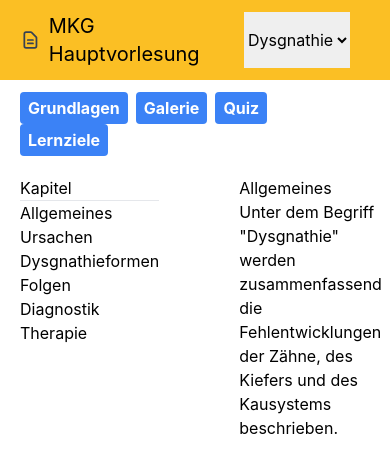
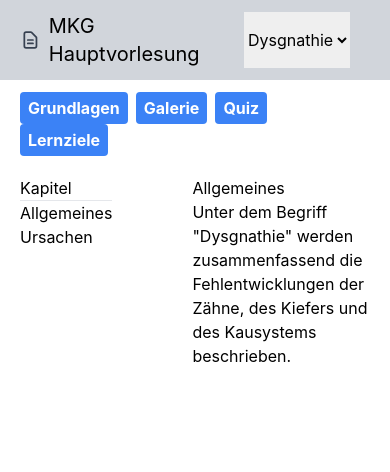
Before and after one commit to jonksc/LearnMedicine, a React (Create React App) app: page / in a window 390 px wide. Shown: the top 472 px of the page. Built offline with nearby package versions, Linux system fonts and the light colour scheme.

Commit message:
Refactor Grundlagen to load content dynamically

```diff
--- a/src/App.js
+++ b/src/App.js
@@ -1,8 +1,8 @@
 import React from 'react';
 import Navbar from './components/UI/Navbar';
-import Dysgnathie from './pages/dysgnathie/Grundlagen';
+import Dysgnathie from './pages/dysgnathie/Dysgnathie';
 import { useStore } from './Context';
-
+import Lkg from './pages/Lkg';
 
 function App() {
   const { topic } = useStore();
@@ -12,6 +12,7 @@ function App() {
       <Navbar />
       <div className="max-w-5xl mx-auto px-5">
         {topic === 'dysgnathie' && <Dysgnathie />}
+        {topic === 'lkg' && <Lkg />}
       </div>
     </div>
   );
--- a/src/components/UI/Modal.js
+++ b/src/components/UI/Modal.js
@@ -38,7 +38,7 @@ function Modal({ show, onClose, title, url }) {
             leaveFrom="opacity-100 translate-y-0 sm:scale-100"
             leaveTo="opacity-0 translate-y-4 sm:translate-y-0 sm:scale-95"
           >
-            <div className="inline-block align-bottom bg-white rounded-lg text-left overflow-hidden shadow-xl transform transition-all sm:my-8 sm:align-middle sm:max-w-lg sm:w-full">
+            <div className="inline-block align-bottom bg-white rounded-lg text-left overflow-hidden shadow-xl transform transition-all sm:my-8 sm:align-middle sm:max-w-5xl sm:w-full">
               <div className="bg-white px-4 pt-5 pb-4 sm:p-6 sm:pb-4">
                 <div className="sm:flex sm:items-start">
                   <div className="mx-auto flex-shrink-0 flex items-center justify-center h-12 w-12 rounded-full bg-red-100 sm:mx-0 sm:h-10 sm:w-10">
--- a/src/components/UI/Navbar.js
+++ b/src/components/UI/Navbar.js
@@ -10,7 +10,7 @@ const Navbar = () => {
   };
 
   return (
-    <nav className="bg-yellow-400 mb-3">
+    <nav className="bg-gray-300 mb-3">
       <div className="px-5 py-3 flex justify-between max-w-5xl mx-auto">
         <div className="flex items-center gap-2">
           <DocumentTextIcon className="h-6 w-6 text-gray-700" aria-hidden="true" />
--- /dev/null
+++ b/src/pages/Lkg.js
@@ -0,0 +1,25 @@
+import React from 'react';
+import Grundlagen from './dysgnathie/Grundlagen';
+
+const Lkg = () => {
+  const grundlagen = [
+    {
+      chapter: 'Test chapter',
+      content: 'Lorem, ipsum dolor sit amet consectetur adipisicing elit. Minus laboriosam dolor ipsum dicta facilis laudantium, eligendi repellat commodi eveniet consequatur sunt nemo illum molestiae nam accusantium doloremque nisi, molestias deserunt.'
+    },
+    {
+      chapter: 'Test chapter 222',
+      content: ' 2222222 Lorem, ipsum dolor sit amet consectetur adipisicing elit. Minus laboriosam dolor ipsum dicta facilis laudantium, eligendi repellat commodi eveniet consequatur sunt nemo illum molestiae nam accusantium doloremque nisi, molestias deserunt.'
+    }
+  ];
+
+  return (
+    <div>
+      <Grundlagen
+        grundlagen={grundlagen}
+      />
+    </div>
+  );
+};
+
+export default Lkg;
--- /dev/null
+++ b/src/pages/dysgnathie/Dysgnathie.js
@@ -0,0 +1,25 @@
+import React from 'react';
+import Grundlagen from './Grundlagen';
+
+const Dysgnathie = () => {
+  const grundlagen = [
+    {
+      chapter: 'Allgemeines',
+      content: 'Unter dem Begriff "Dysgnathie" werden zusammenfassend die Fehlentwicklungen der Zähne, des Kiefers und des Kausystems beschrieben.'
+    },
+    {
+      chapter: 'Ursachen',
+      content: 'Die Ursachen von Dysgnathien können sowohl skelettal, als auch dentoalveolär bedingt sein.'
+    }
+  ];
+
+  return (
+    <div>
+      <Grundlagen
+        grundlagen={grundlagen}
+      />
+    </div>
+  );
+};
+
+export default Dysgnathie;
--- a/src/pages/dysgnathie/Grundlagen.js
+++ b/src/pages/dysgnathie/Grundlagen.js
@@ -1,12 +1,14 @@
+/* eslint-disable react/prop-types */
 import React, { useState } from 'react';
 import Topbar from '../../components/UI/Topbar';
 import Galerie from './Galerie';
 import Lernziele from './Lernziele';
 import Quiz from './Quiz';
 
-const Grundlagen = () => {
+// eslint-disable-next-line react/prop-types
+const Grundlagen = ({ grundlagen }) => {
   const [aspect, setAspect] = useState('grundlagen');
-  const [chapter, setChapter] = useState('allgemeines');
+  const [chapter, setChapter] = useState(grundlagen[0].chapter);
 
   const changeAspect = (event) => {
     setAspect(event.target.value);
@@ -15,8 +17,6 @@ const Grundlagen = () => {
   const changeChapter = (event) => {
     setChapter(event.target.value);
   };
-
-  const chapters = ['Allgemeines', 'Ursachen', 'Dysgnathieformen', 'Folgen', 'Diagnostik', 'Therapie'];
 
   return (
     <div>
@@ -31,23 +31,23 @@ const Grundlagen = () => {
           <hr />
           <div className="flex flex-col items-start">
             {
-              chapters.map((chapter, index) =>
-                <button key={index} onClick={changeChapter} value={chapter.toLowerCase()}>{chapter}</button>)
+              grundlagen.map((grundlage, index) =>
+                <button key={index} onClick={changeChapter} value={grundlage.chapter}>{grundlage.chapter}</button>)
             }
           </div>
         </div>
 
         <div className="max-w-2xl">
-          {chapter === 'allgemeines' &&
-          <>
-            <h1>Allgemeines</h1>
-            <p>Unter dem Begriff "Dysgnathie" werden zusammenfassend die Fehlentwicklungen der Zähne, des Kiefers und des Kausystems beschrieben.</p>
-          </>}
-          {chapter === 'ursachen' &&
-          <>
-            <h1>Ursachen</h1>
-            <p>Die Ursachen von Dysgnathien können sowohl skelettal, als auch dentoalveolär bedingt sein.</p>
-          </>}
+          {
+            grundlagen.map((grundlage, index) => {
+              return (
+                <div key={index}>
+                  <h1>{chapter === grundlage.chapter && grundlage.chapter}</h1>
+                  <p>{chapter === grundlage.chapter && grundlage.content}</p>
+                </div>
+              );
+            })
+          }
         </div>
       </div>
       }
```
